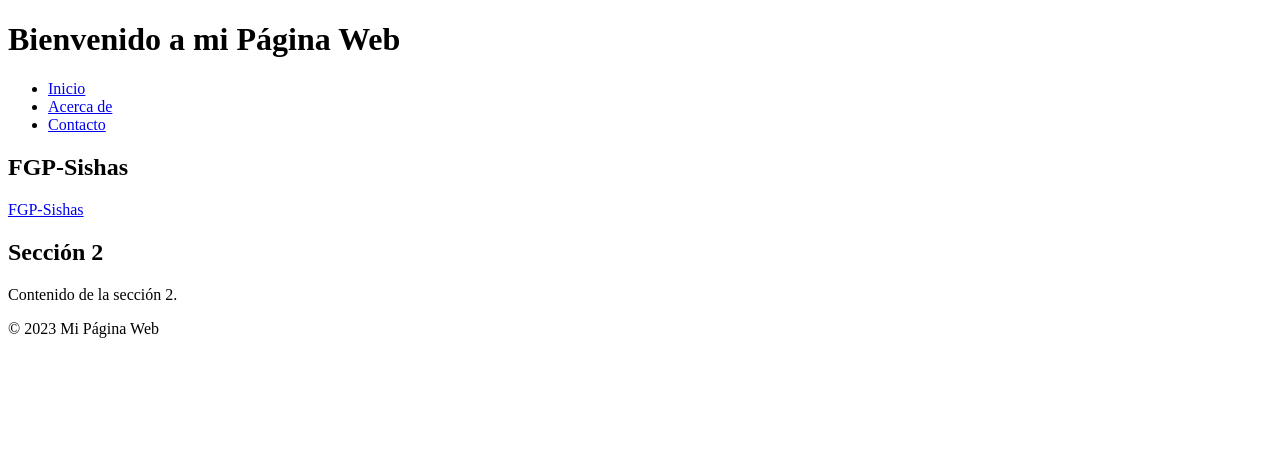
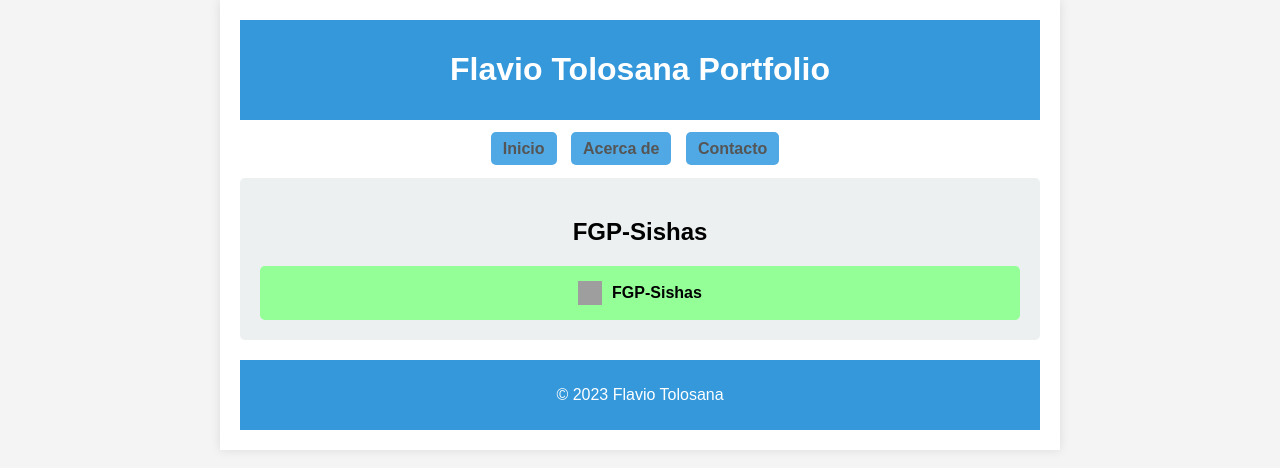
Before and after one commit to Flavio-Tolosana/Flavio-Tolosana-Portfolio, a plain HTML site: page index.html in a window 1280 px wide. Drawn offline with Linux system fonts and the light colour scheme; grey boxes are pictures that could not be loaded.

Commit message:
Mejora css

```diff
--- /dev/null
+++ b/css/styles.css
@@ -0,0 +1,99 @@
+/* Archivo CSS para estilos */
+
+body {
+    font-family: 'Arial', sans-serif;
+    margin: 0;
+    padding: 0;
+    background-color: #f4f4f4;
+}
+
+.container {
+    max-width: 800px;
+    margin: 0 auto;
+    background-color: #fff;
+    padding: 20px;
+    box-shadow: 0 0 10px rgba(0, 0, 0, 0.1);
+}
+
+header {
+    text-align: center;
+    background-color: #3498db;
+    color: #fff;
+    padding: 10px;
+    margin-bottom: 20px;
+}
+
+nav {
+    margin: 20px 20px;
+}
+
+nav ul {
+    list-style-type: none;
+    margin: 0;
+    padding: 0;
+    text-align: center;
+}
+
+nav li {
+    display: inline-block; /* Cambiado de 'inline' a 'inline-block' */
+    margin-right: 10px; /* Ajuste de margen */
+}
+
+nav a {
+    text-decoration: none;
+    color: #555; /* Color ligeramente más oscuro */
+    font-weight: bold;
+    padding: 8px 12px; /* Añadido relleno para hacer los enlaces más clicables */
+    border-radius: 5px; /* Bordes redondeados */
+    background-color: #50a9e4;
+    transition: background-color 0.3s ease, color 0.3s ease; /* Transiciones para suavizar cambios */
+}
+
+nav a:hover {
+    background-color: #3498db; /* Cambiado de color al pasar el ratón */
+    color: #fff; /* Texto en blanco al pasar el ratón */
+}
+
+main {
+    text-align: center;
+}
+
+section {
+    background-color: #ecf0f1;
+    padding: 20px;
+    margin-bottom: 20px;
+    border-radius: 5px;
+}
+
+.linkGitHub {
+    background-color: #93FF96;
+    padding: 15px;
+    border-radius: 5px;
+    text-align: center;
+}
+
+.linkGitHub a {
+    text-decoration: none;
+    color: #000;
+    display: flex;
+    align-items: center;
+    justify-content: center;
+}
+
+.linkGitHub img {
+    width: 24px; /* Puedes ajustar el tamaño según tus necesidades */
+    height: 24px;
+}
+
+.linkGitHub span {
+    margin-left: 10px;
+    font-weight: bold;
+}
+
+footer {
+    text-align: center;
+    margin-top: 20px;
+    padding: 10px;
+    background-color: #3498db;
+    color: #fff;
+}
--- a/index.html
+++ b/index.html
@@ -5,45 +5,42 @@
     <meta name="viewport" content="width=device-width, initial-scale=1.0">
     <title>Mi Página Web</title>
     <!-- Agrega enlaces a tus archivos CSS si los tienes -->
-    <!-- <link rel="stylesheet" href="estilos.css"> -->
-    <script>
-        function mostrarAlerta() {
-            alert('Enlaces todavía inactivos');
-        }
-    </script>
+    <link rel="stylesheet" href="css/styles.css">
+    <link rel="stylesheet" href="/assets/index-0f6c3281.css">
+    <script src="js/script.js"></script>
 </head>
 <body>
+    <div class="container">
 
         <header>
-        <h1>Bienvenido a mi Página Web</h1>
+            <h1>Flavio Tolosana Portfolio</h1>
         </header>
 
         <nav>
             <ul>
-            <li><a onclick="mostrarAlerta()" href="#">Inicio</a></li>
-            <li><a onclick="mostrarAlerta()" href="#">Acerca de</a></li>
-            <li><a onclick="mostrarAlerta()" href="#">Contacto</a></li>
+                <li><a href="#">Inicio</a></li>
+                <li><a href="#">Acerca de</a></li>
+                <li><a href="#">Contacto</a></li>
             </ul>
         </nav>
 
         <main>
             <section>
                 <h2>FGP-Sishas</h2>
-            <a href="https://github.com/Flavio-Tolosana/FGP-Sishas">FGP-Sishas</a>
-        </section>
-
-        <section>
-            <h2>Sección 2</h2>
-            <p>Contenido de la sección 2.</p>
+                <div class="linkGitHub">
+                    <a href="https://github.com/Flavio-Tolosana/FGP-Sishas" target="_blank">
+                        <img src="https://raw.githubusercontent.com/jmontes33/React-Portfolio/20d9cedab15245df7dbed1c63ebc814c6d655c57/src/assets/github-logo.svg" alt="github">
+                        <span class="ml-3">FGP-Sishas</span>
+                    </a>
+                </div>
             </section>
         </main>
 
         <footer>
-        <p>&copy; 2023 Mi Página Web</p>
+            <p>&copy; 2023 Flavio Tolosana</p>
         </footer>
 
-    <!-- Agrega enlaces a tus archivos JavaScript si los tienes -->
-    <!-- <script src="script.js"></script> -->
+    </div>
 
 </body>
 </html>
--- /dev/null
+++ b/js/script.js
@@ -0,0 +1,14 @@
+// Archivo JavaScript
+
+document.addEventListener('DOMContentLoaded', function() {
+    // Este código se ejecutará después de que el DOM esté completamente cargado
+    function mostrarAlerta() {
+        alert('Enlaces todavía inactivos');
+    }
+
+    // Asigna la función al evento de clic de los enlaces
+    var enlaces = document.querySelectorAll('nav a');
+    enlaces.forEach(function(enlace) {
+        enlace.addEventListener('click', mostrarAlerta);
+    });
+});
```
Lines whose indentation alone changed are shown as unchanged.
